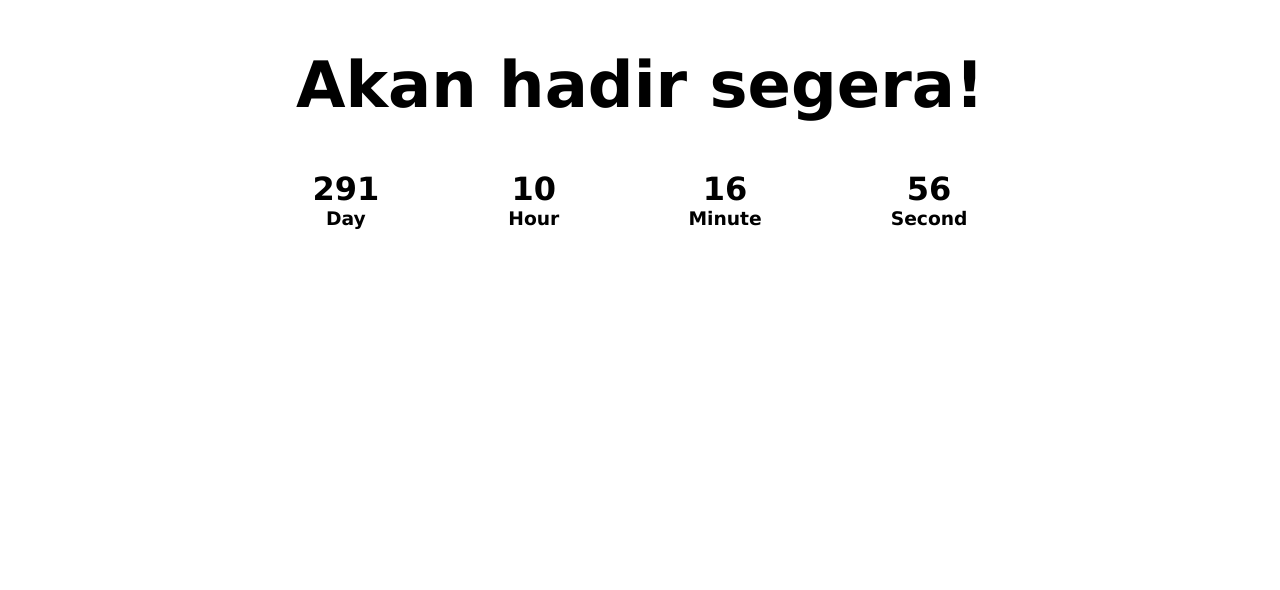
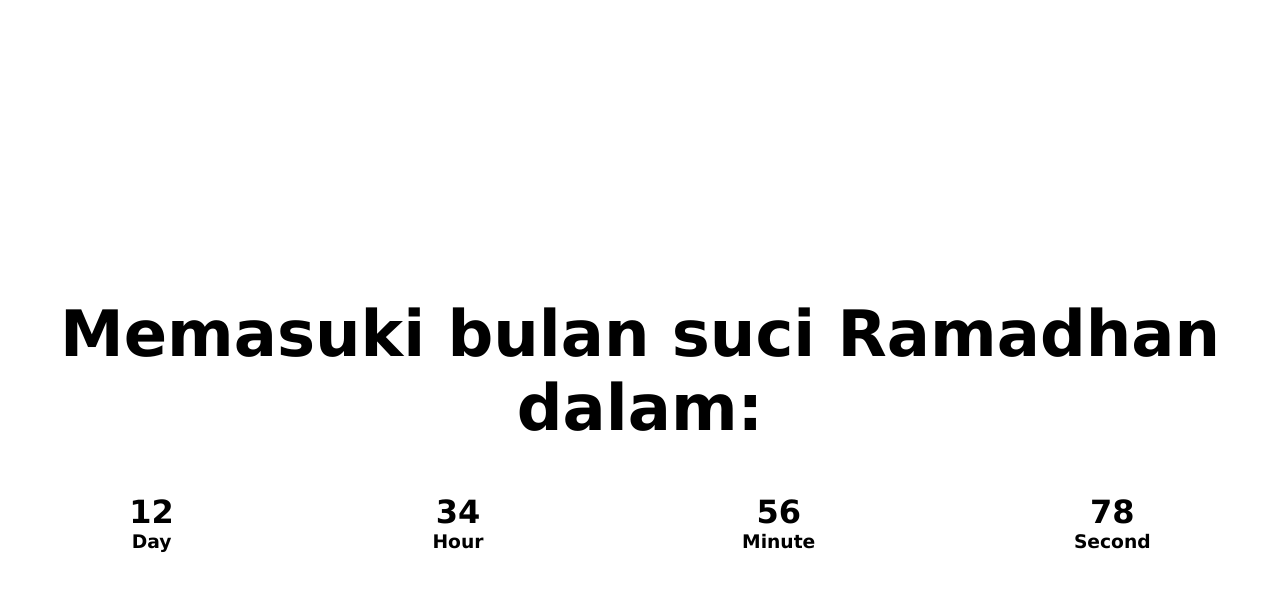
Before and after one commit to RanggaBS/Countdown-Timer, a plain HTML site: page index.html in a window 1280 px wide. Drawn offline with Linux system fonts and the light colour scheme.

Commit message:
Update index.html

```diff
--- a/index.html
+++ b/index.html
@@ -23,6 +23,7 @@
 				height: 100vh;
 				display: flex;
 				flex-direction: column;
+				justify-content: center;
 				align-items: center;
 				text-align: center;
 			}
@@ -41,7 +42,7 @@
 	<body>
 		<section class="coming-soon">
 			<div>
-				<h2>Akan hadir segera!</h2>
+				<h2>Memasuki bulan suci Ramadhan dalam:</h2>
 				<div class="countdown">
 					<div class="container-day">
 						<h3 class="day">12</h3>
@@ -65,28 +66,36 @@
 		<script>
 			function countdown() {
 				// const countDate = new Date("Mar 23, 2023 00:00:00").getTime();
-				const countDate = new Date(
-					"Jan 1, " + (new Date().getFullYear() + 1) + " 00:00:00"
-				).getTime();
-				const now = new Date().getTime();
-				const gap = countDate - now;
+// 				const countDate = new Date(
+// 					"Jan 1, " + (new Date().getFullYear() + 1) + " 00:00:00"
+// 				).getTime();
+				const tanggal_ramadhan_2023 = new Date("Mar 22, 2023").getTime();
+// 				const now = new Date().getTime();
+// 				const gap = countDate - now;
 
-				const second = 1000;
-				const minute = second * 60;
-				const hour = minute * 60;
-				const day = hour * 24;
+// 				const second = 1000;
+// 				const minute = second * 60;
+// 				const hour = minute * 60;
+// 				const day = hour * 24;
 
-				const textDay = Math.floor(gap / day);
-				const textHour = Math.floor((gap % day) / hour);
-				const textMinute = Math.floor((gap % hour) / minute);
-				const textSecond = Math.floor((gap % minute) / second);
+// 				const textDay = Math.floor(gap / day);
+// 				const textHour = Math.floor((gap % day) / hour);
+// 				const textMinute = Math.floor((gap % hour) / minute);
+// 				const textSecond = Math.floor((gap % minute) / second);
 
-				document.querySelector(".day").innerHTML = textDay;
-				document.querySelector(".hour").innerHTML = textMinute;
-				document.querySelector(".minute").innerHTML = textHour;
-				document.querySelector(".second").innerHTML = textSecond;
-			}
-			setInterval(countdown, 1000);
+// 				document.querySelector(".day").innerHTML = textDay;
+// 				document.querySelector(".hour").innerHTML = textMinute;
+// 				document.querySelector(".minute").innerHTML = textHour;
+// 				document.querySelector(".second").innerHTML = textSecond;
+
+				if (tanggal_ramadhan_2023.getSeconds() != new Date().getSeconds()) {
+					document.querySelector(".day").innerHTML = tanggal_ramadhan_2023.getDate();
+					document.querySelector(".hour").innerHTML = tanggal_ramadhan_2023.getHours();
+					document.querySelector(".minute").innerHTML = tanggal_ramadhan_2023.getMinutes();
+					document.querySelector(".second").innerHTML = tanggal_ramadhan_2023.getSeconds();
+				};
+			};
+			setInterval(countdown, 0);
 		</script>
 	</body>
 </html>
```
